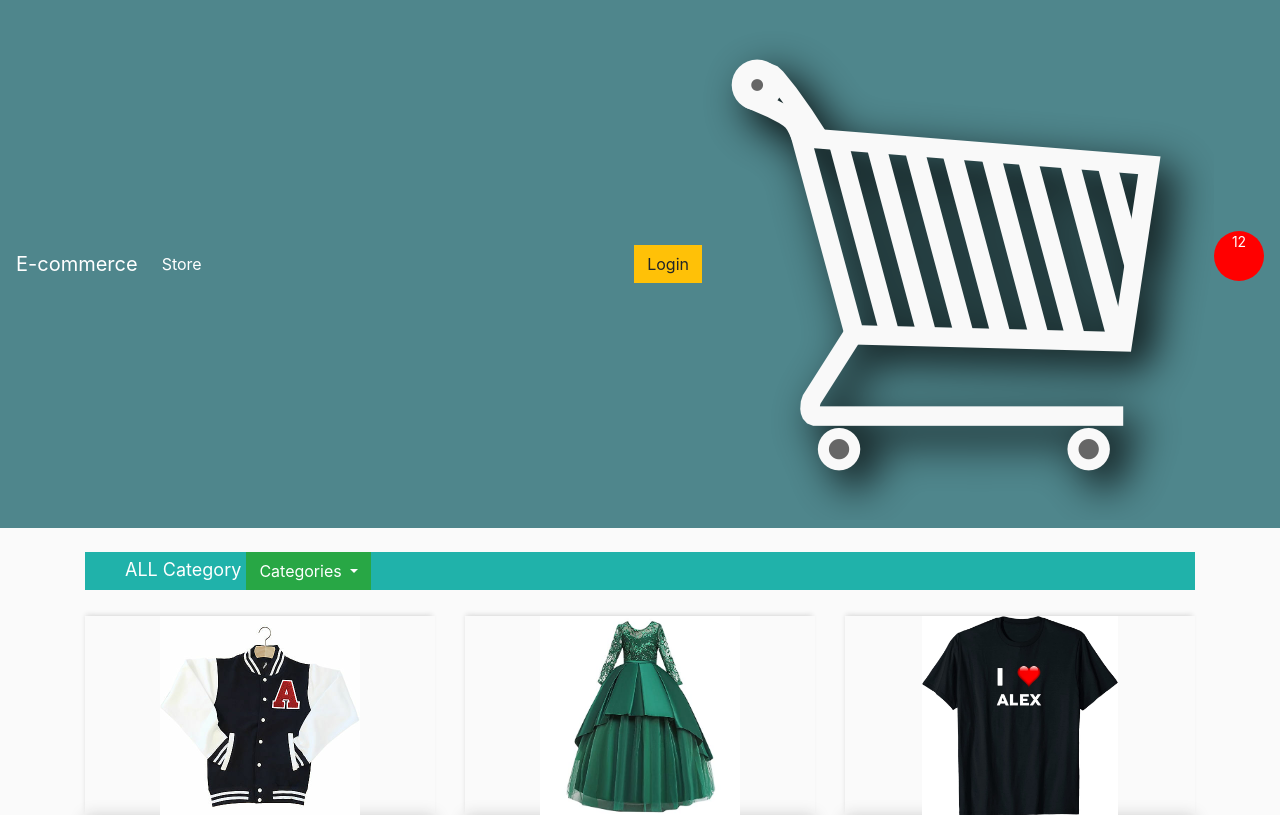
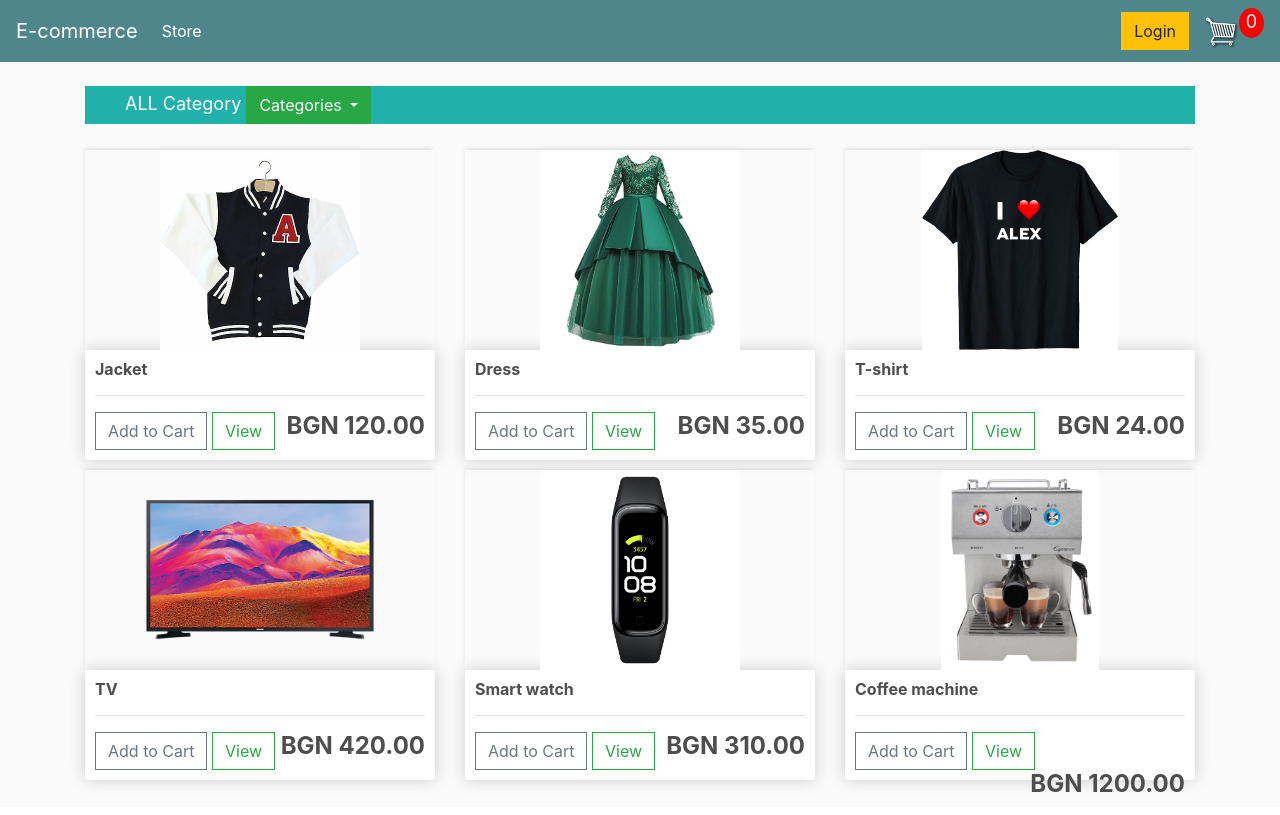
Before and after one commit to KamenStanchev/e-commerce, a Django app: page / in a window 1280 px wide. Shown: the top 815 px of the page. After the commit the page ends 792 px from the top, so only its background shows below. Run offline with Django 4.2, Linux system fonts and the light colour scheme; data comes from the database, SQL or seed files in the repository; both versions use the stored data as it was after the commit; some libraries are stand-ins or nearby versions.

Commit message:
fix nav bar css

```diff
--- a/ecommerce/store/templates/main.html
+++ b/ecommerce/store/templates/main.html
@@ -35,10 +35,11 @@
          <div class="form-inline my-2 my-lg-0">
              <a href="#" class="btn btn-warning">Login</a>
              <a href="{% url 'cart' %}">
-                 <img id="cart-icon" src="{% static 'images/cart.png' %}">
+                 <img id="cart-icon" src="{% static 'images/cart.png' %}" alt="No Image">
+
              </a>
 
-             <p id="cart-total">12</p>
+             <p id="cart-total">{% total_order_items request %}</p>
 
 
 
@@ -54,17 +55,17 @@
              </div>
 
 
-     <script src="https://code.jquery.com/jquery-3.4.1.slim.min.js"
-             integrity="sha384-J6qa4849blE2+poT4WnyKhv5vZF5SrPo0iEjwBvKU7imGFAV0wwj1yYfoRSJoZ+n"
-             crossorigin="anonymous"></script>
-
-	<script src="https://cdn.jsdelivr.net/npm/popper.js@1.16.0/dist/umd/popper.min.js"
-            integrity="sha384-Q6E9RHvbIyZFJoft+2mJbHaEWldlvI9IOYy5n3zV9zzTtmI3UksdQRVvoxMfooAo"
-            crossorigin="anonymous"></script>
-
-	<script src="https://stackpath.bootstrapcdn.com/bootstrap/4.4.1/js/bootstrap.min.js"
-            integrity="sha384-wfSDF2E50Y2D1uUdj0O3uMBJnjuUD4Ih7YwaYd1iqfktj0Uod8GCExl3Og8ifwB6"
-            crossorigin="anonymous"></script>
+{#     <script src="https://code.jquery.com/jquery-3.4.1.slim.min.js"#}
+{#             integrity="sha384-J6qa4849blE2+poT4WnyKhv5vZF5SrPo0iEjwBvKU7imGFAV0wwj1yYfoRSJoZ+n"#}
+{#             crossorigin="anonymous"></script>#}
+{##}
+{#	<script src="https://cdn.jsdelivr.net/npm/popper.js@1.16.0/dist/umd/popper.min.js"#}
+{#            integrity="sha384-Q6E9RHvbIyZFJoft+2mJbHaEWldlvI9IOYy5n3zV9zzTtmI3UksdQRVvoxMfooAo"#}
+{#            crossorigin="anonymous"></script>#}
+{##}
+{#	<script src="https://stackpath.bootstrapcdn.com/bootstrap/4.4.1/js/bootstrap.min.js"#}
+{#            integrity="sha384-wfSDF2E50Y2D1uUdj0O3uMBJnjuUD4Ih7YwaYd1iqfktj0Uod8GCExl3Og8ifwB6"#}
+{#            crossorigin="anonymous"></script>#}
 
      </body>
 </html>
--- a/ecommerce/store/templatetags/tags.py
+++ b/ecommerce/store/templatetags/tags.py
@@ -7,6 +7,8 @@ register = template.Library()
 
 @register.simple_tag
 def total_order_items(request):
+    if not request.user.is_authenticated:
+        return 0
     customer = request.user.customer
     order, created = Order.objects.get_or_create(customer=customer, complete=False)
     items = order.orderitem_set.all()
--- a/ecommerce/urls.py
+++ b/ecommerce/urls.py
@@ -4,10 +4,10 @@ from django.contrib import admin
 from django.urls import path, include
 
 urlpatterns = [
-    path('admin/', admin.site.urls),
+    path('admin', admin.site.urls),
     path('', include('ecommerce.store.urls')),
 ]
 
 # if settings.DEBUG:
 urlpatterns += static(settings.MEDIA_URL,
-                         document_root=settings.MEDIA_ROOT)
+                      document_root=settings.MEDIA_ROOT)
--- a/static/css/main.css
+++ b/static/css/main.css
@@ -29,8 +29,8 @@ h1,h2,h3,h4,h5,h6{
 	background-color: #4f868c!important;
 }
 
-.cart-icon{
-	width:25px;
+#cart-icon{
+	width:35px;
 	display: inline-block;
 	margin-left: 15px;
 }
@@ -40,10 +40,10 @@ h1,h2,h3,h4,h5,h6{
 	text-align: center;
 	color:#fff;
 	background-color: red;
-	width: 50px;
-	height: 50px;
-	border-radius: 60%;
-	font-size: 14px;
+	width: 25px;
+	height: 30px;
+	border-radius: 50%;
+	font-size: 18px;
 }
 .numberCircle {
     border-radius: 50%;
```
Also changed, not shown: db.sqlite3.
